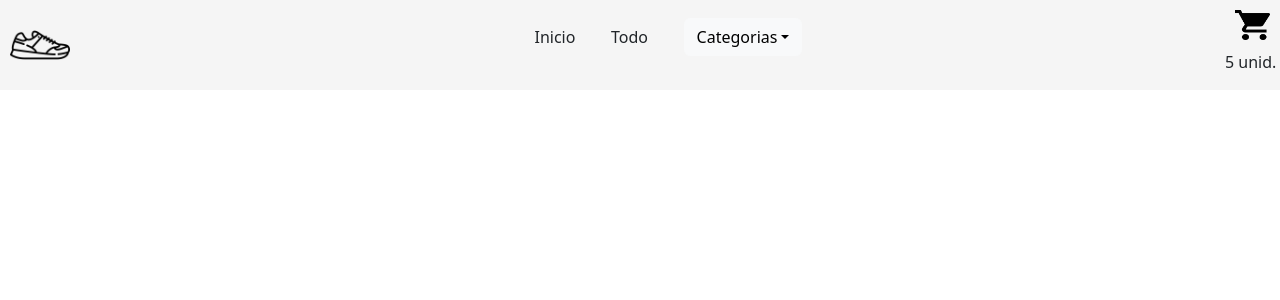
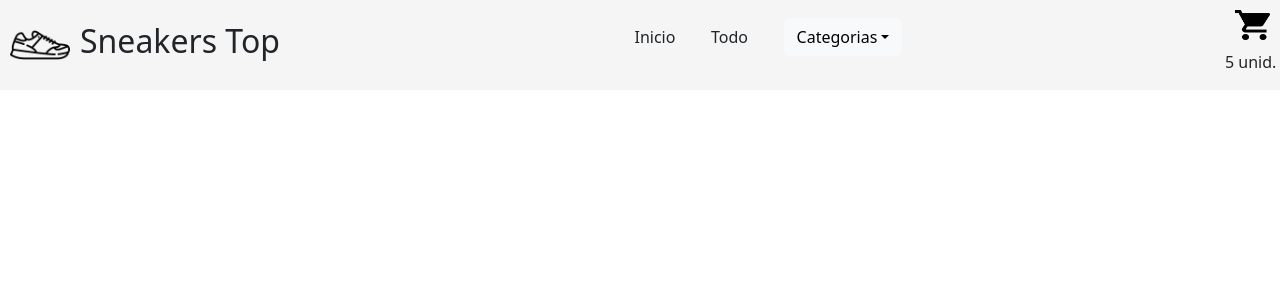
Before and after one commit to joaquinPuente/React-js-eCommerce, a React app: page / in a window 1280 px wide. Shown: the top 300 px of the page. Built offline with nearby package versions, Linux system fonts and the light colour scheme; the HTML template or start-up script is replaced by a standard one.

Commit message:
Agregue nombre

```diff
--- a/src/App.css
+++ b/src/App.css
@@ -6,6 +6,12 @@
     background-color: whitesmoke;
     width: auto;
     height: 90px;
+}
+
+.brandLogo {
+    display: flex;
+    flex-direction: row;
+    align-items: center;
 }
 
 .brandLogo img {
--- a/src/assets/components/Brand.jsx
+++ b/src/assets/components/Brand.jsx
@@ -5,6 +5,7 @@ const Brand = () => {
   return (
     <div className='brandLogo'>
         <img src={Logo} alt="" />
+        <h2>Sneakers Top</h2>
     </div>
   )
 }
```
